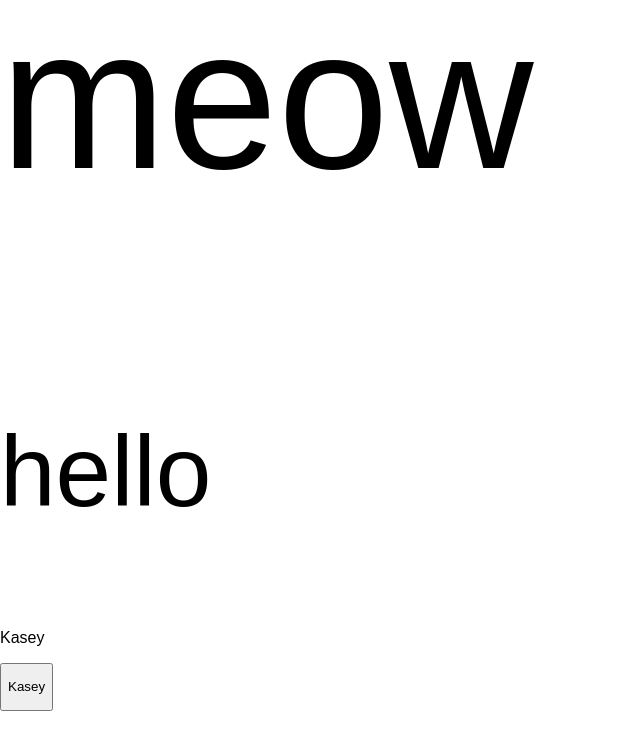
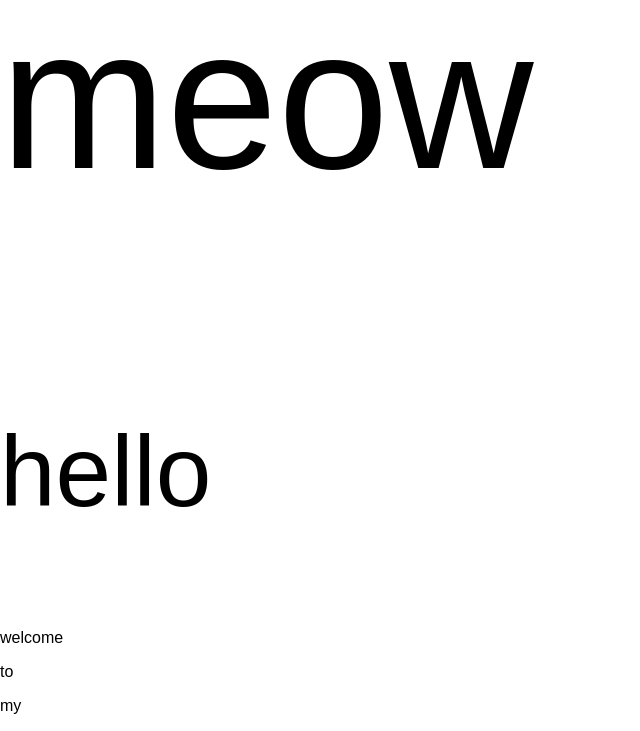
Before and after one commit to kaseycolian/reactCourseFromUdemy, a React (Create React App) app: page / in a window 1280 px wide. Shown: the part 216-947 px from the top of the page, without its empty margins (0-640 px from the left). Built offline with nearby package versions, Linux system fonts and the light colour scheme.

Commit message:
end of lecture: basic looping & displaying loop.  adding basic component inside other component

```diff
--- a/src/App.js
+++ b/src/App.js
@@ -15,12 +15,23 @@ class App extends Component {
 
     var word = 'hello';
     var style = {fontSize: '100px'};
-    var style2 = {backgroundColor: 'magenta'};
+
+    var array = ['welcome', 'to', 'my', 'beginner', 'react', 'project'];
+
+    var arrayToRender = [];
+    array.forEach(function(word){
+      arrayToRender.push(
+        <p>{word}</p>)
+    })
+
+    //variables get added w/ {}
+    //components get added with <>
 
     return (
       <div>
         <p className = "large" style={{fontSize: "200px"}}>meow</p>
         <p style ={style}>{word}</p>
+        {arrayToRender}
         <NameComponent/>
         <button onClick={ this.consoleLog }>
             <NameComponent/>
```
Also changed, not shown: 1 other file (tests, documents, lock files or other folders).
